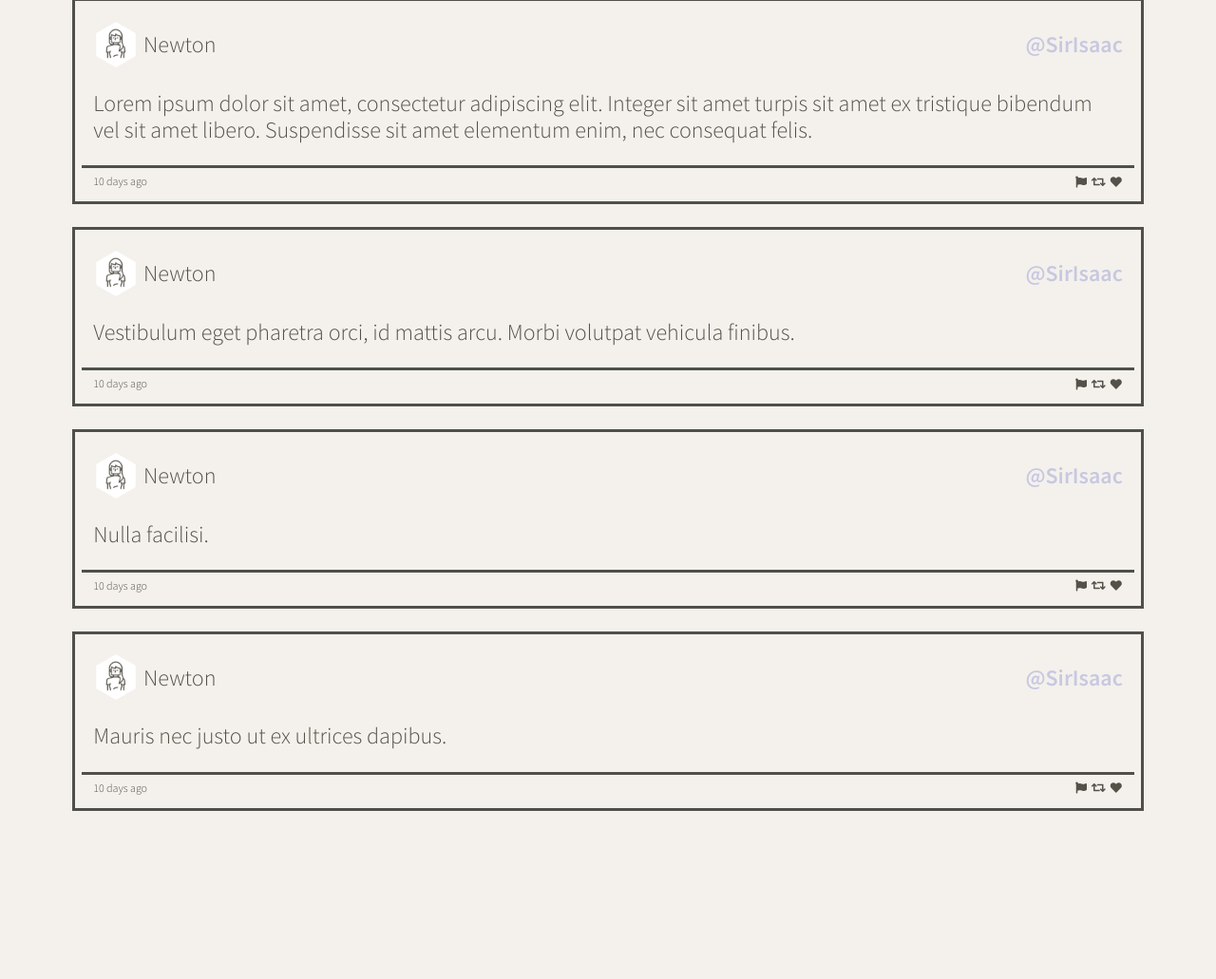
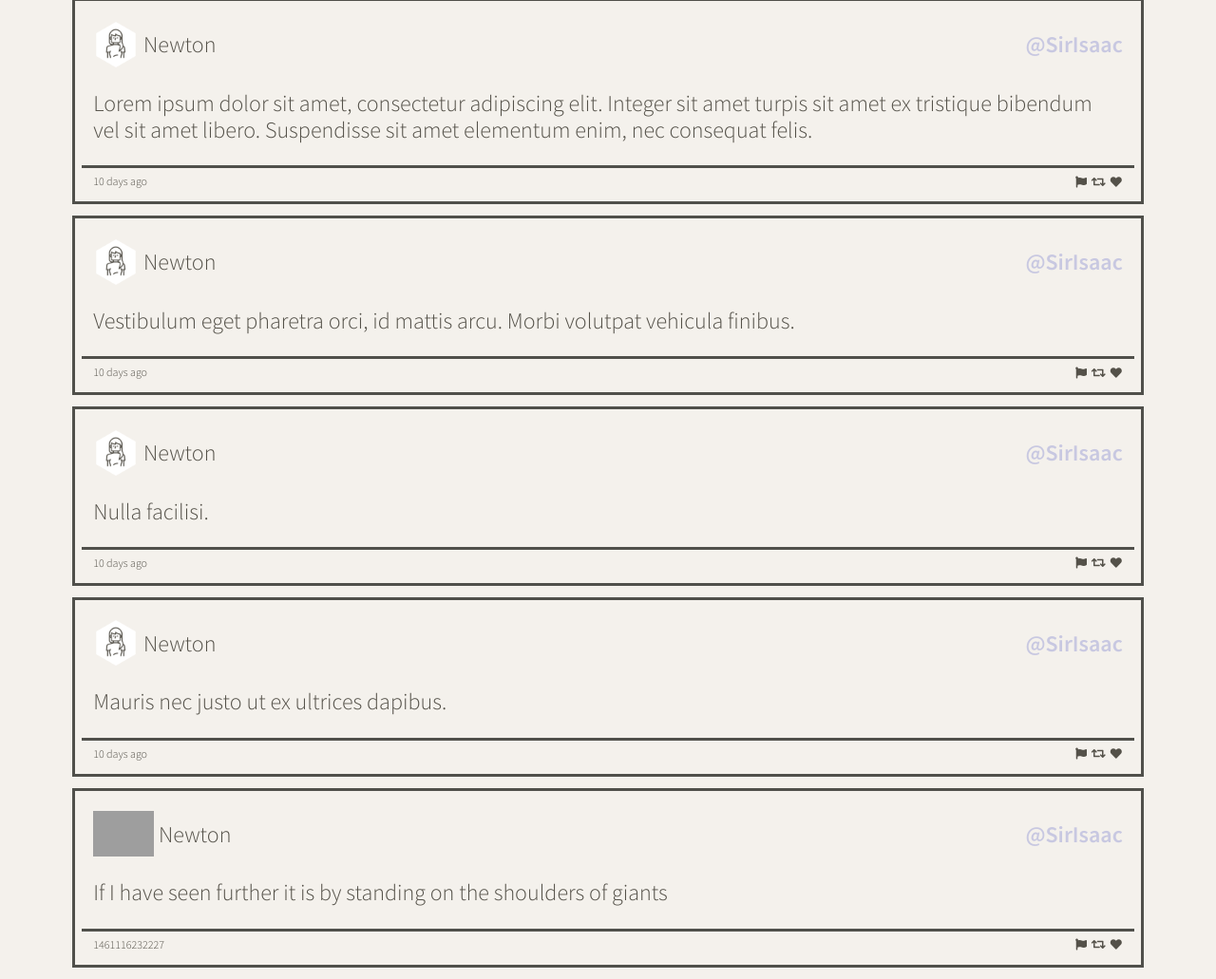
Before and after one commit to scc416/tweeter, a website: page public/index.html in a window 1280 px wide. Shown: the part 810-1841 px from the top of the page at 95% size. Before the commit the page ends 1676 px from the top, so only its background shows below. Drawn offline with nearby package versions, Linux system fonts and the light colour scheme; grey boxes are pictures that could not be loaded.

Commit message:
implement function createTweetElement in client.js

```diff
--- a/public/index.html
+++ b/public/index.html
@@ -72,6 +72,7 @@
       </form>
     </section>
 
+    <div id="tweets-container">
       <article class="tweet">
         <header>
           <div class="name">
@@ -83,7 +84,8 @@
           </div>
         </header>
         <div class="content">
-        Lorem ipsum dolor sit amet, consectetur adipiscing elit. Integer sit amet turpis sit amet ex tristique bibendum
+          Lorem ipsum dolor sit amet, consectetur adipiscing elit. Integer sit amet turpis sit amet ex tristique
+          bibendum
           vel sit amet libero. Suspendisse sit amet elementum enim, nec consequat felis.
         </div>
         <footer>
@@ -173,6 +175,7 @@
         </footer>
       </article>
 
+    </div>
   </main>
 </body>
 
--- a/public/scripts/client.js
+++ b/public/scripts/client.js
@@ -3,3 +3,58 @@
  * jQuery is already loaded
  * Reminder: Use (and do all your DOM work in) jQuery's document ready function
  */
+
+const createTweetElement = (tweetObj) => {
+    const { user, content, created_at } = tweetObj;
+    const { name, avatars, handle } = user;
+    const { text } = content;
+
+    const $tweet = $(`
+    <article class="tweet">
+    <header>
+      <div class="name">
+        <img src=${avatars}>
+        ${name}
+      </div>
+      <div class="id">
+        ${handle}
+      </div>
+    </header>
+    <div class="content">
+      ${text}
+    </div>
+    <footer>
+      <div>
+        ${created_at}
+      </div>
+      <div>
+        <span class="fas fa-flag"></span>
+        <span class="fas fa-retweet"></span>
+        <span class="fas fa-heart"></span>
+      </div>
+    </footer>
+  </article>
+  `);
+    return $tweet;
+};
+
+// Test / driver code (temporary). Eventually will get this from the server.
+const tweetData = {
+    "user": {
+      "name": "Newton",
+      "avatars": "https://i.imgur.com/73hZDYK.png",
+        "handle": "@SirIsaac"
+      },
+    "content": {
+        "text": "If I have seen further it is by standing on the shoulders of giants"
+      },
+    "created_at": 1461116232227
+ }
+
+const $tweet = createTweetElement(tweetData);
+
+// Test / driver code (temporary)
+console.log($tweet); // to see what it looks like
+$(document).ready( () => {
+    $('#tweets-container').append($tweet); // to add it to the page so we can make sure it's got all the right elements, classes, etc.
+});
--- a/server/data-files/initial-tweets.json
+++ b/server/data-files/initial-tweets.json
@@ -8,7 +8,7 @@
     "content": {
       "text": "If I have seen further it is by standing on the shoulders of giants"
     },
-    "created_at": 1636904493205
+    "created_at": 1636912356577
   },
   {
     "user": {
@@ -19,6 +19,6 @@
     "content": {
       "text": "Je pense , donc je suis"
     },
-    "created_at": 1636990893205
+    "created_at": 1636998756577
   }
 ]
```
Lines whose indentation alone changed are shown as unchanged.
